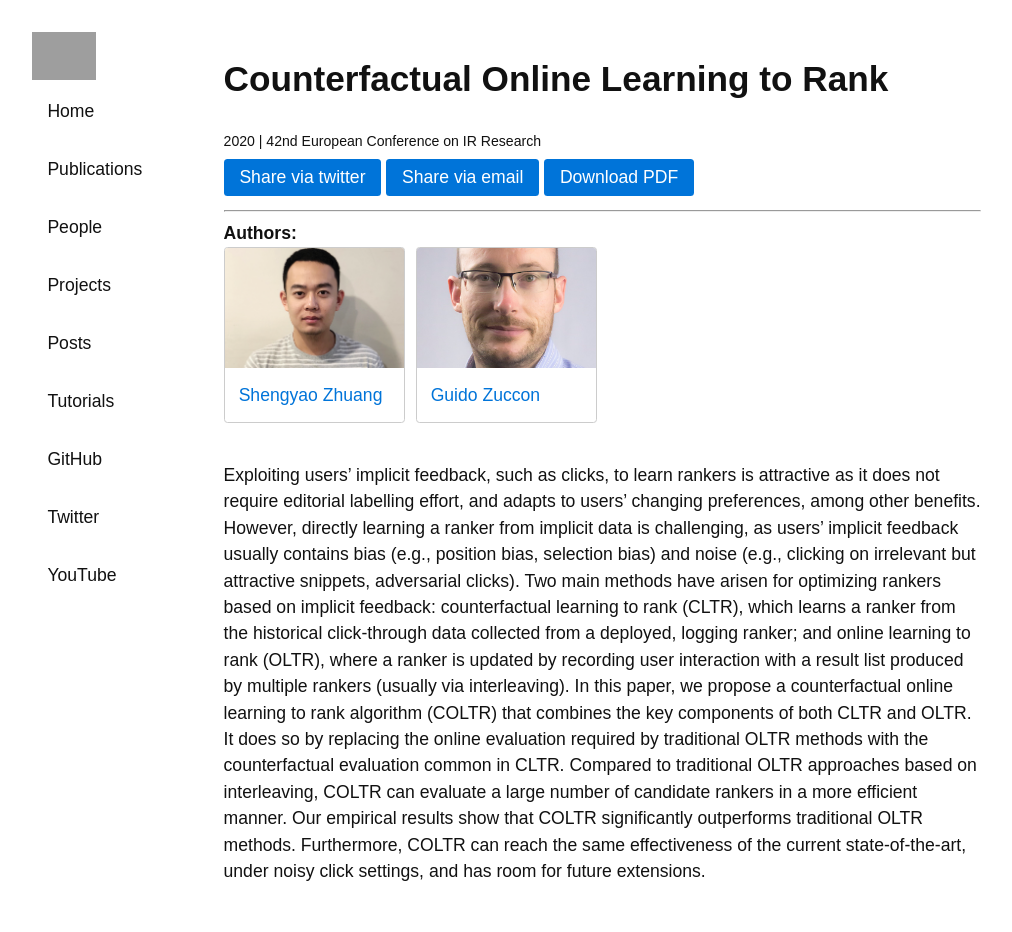
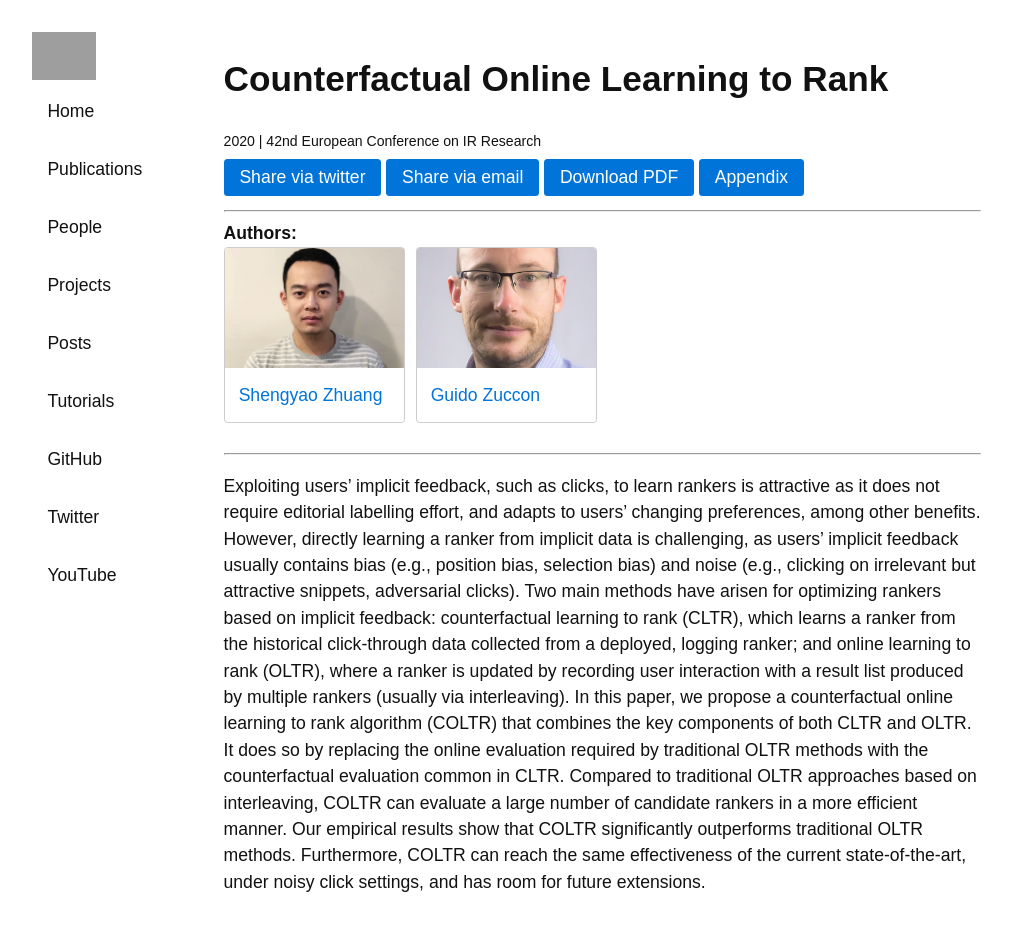
Before and after one commit to ielab/ielab.github.io, a Jekyll site: the page built from _publications/arvin-2020-counterfactual.md, in a window 1280 px wide. Shown: the whole page, without its empty margins (139-1151 px from the left). Built offline with Jekyll 4.4.1, drawn with Linux system fonts in a browser that asks for light colours; grey boxes are pictures that could not be loaded.

Commit message:
add ECIR 2020 COLTR appendix

```diff
--- a/_publications/arvin-2020-counterfactual.md
+++ b/_publications/arvin-2020-counterfactual.md
@@ -1,9 +1,14 @@
 ---
+redirect_from: /COLTR
 authors: [shengyao-zhuang, guido-zuccon]
 title: Counterfactual Online Learning to Rank
 venue: 42nd European Conference on IR Research
 year: 2020
 pdf: /publications/pdfs/arvin2020counterfactual.pdf
+links:
+ - url: http://ielab.io/files/ECIR2020CounterfactualAppendix.pdf
+   name: Appendix
+---
 ---
 
 Exploiting users’ implicit feedback, such as clicks, to learn rankers is attractive as it does not require editorial labelling effort, and adapts to users’ changing preferences, among other benefits. However, directly learning a ranker from implicit data is challenging, as users’ implicit feedback usually contains bias (e.g., position bias, selection bias) and noise (e.g., clicking on irrelevant but attractive snippets, adversarial clicks). Two main methods have arisen for optimizing rankers based on implicit feedback: counterfactual learning to rank (CLTR), which learns a ranker from the historical click-through data collected from a deployed, logging ranker; and online learning to rank (OLTR), where a ranker is updated by recording user interaction with a result list produced by multiple rankers (usually via interleaving).
```
Also changed, not shown: 1 other file.
